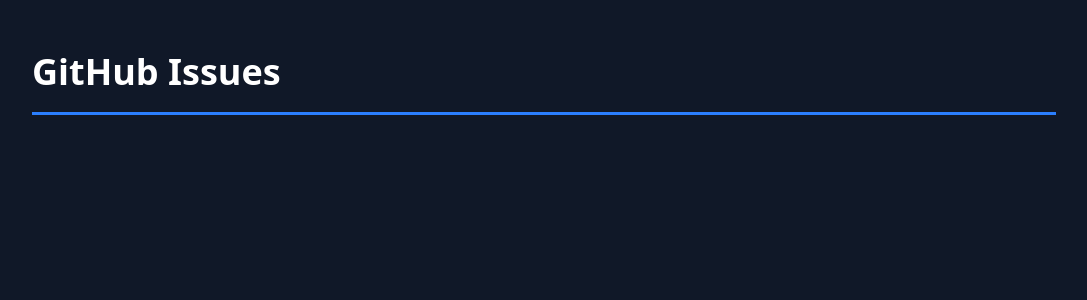
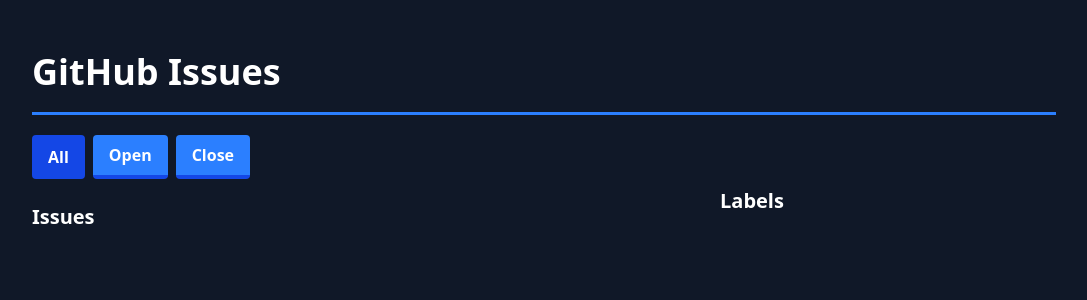
Before and after one commit to JonathanYaguana/Github-Issues, an Angular app: page /issues in a window 1280 px wide. Shown: the top 300 px of the page, without its empty margins (96-1183 px from the left). Built offline with nearby package versions, Linux system fonts and the light colour scheme.

Commit message:
fix: maquetación issues list

```diff
--- a/src/app/modules/issues/pages/issues-list-page/issues-list-page.component.html
+++ b/src/app/modules/issues/pages/issues-list-page/issues-list-page.component.html
@@ -1,7 +1,30 @@
 <h1>GitHub Issues</h1>
 <hr class="my-5 border-b-2 border-blue-500">
+
 <section class="grid grid-cols-1 sm:grid-cols-3 gap-2">
-  <div class="col-5">
+  <!-- Botones para controlar el estado -->
+  <div class="col-span-3 flex flex-col">
+    <div class="flex gap-2">
+      <button class="btn active">All</button>
+      <button class="btn">Open</button>
+      <button class="btn">Close</button>
+    </div>
+  </div>
 
-  </div>
+  <!-- Listado -->
+   <div class="mt-4 flex flex-col col-span-2">
+    <h3>Issues</h3>
+    <!-- Todo: Listado issues-->
+
+    <!-- Todo: Spinner-->
+
+    <!-- Todo: Si no hay issues por filtro -->
+   </div>
+
+   <div>
+    <h3>Labels</h3>
+    <!-- Todo: spinner -->
+
+    <!-- Todo: Label selector -->
+   </div>
 </section>
--- a/src/app/modules/issues/pages/issues-page/issues-page.component.html
+++ b/src/app/modules/issues/pages/issues-page/issues-page.component.html
@@ -1 +1 @@
-<p>issues-page works!</p>,
+<h1>Issues N: <small>123</small></h1>
```
Also changed, not shown: .postcssrc.json.
